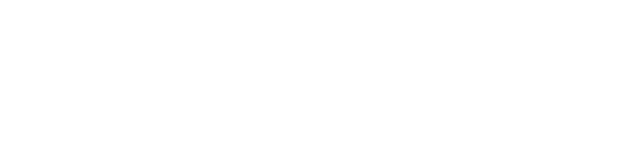
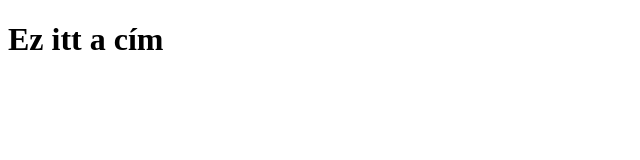
Before and after one commit to sandorlaszlo/my-first-repo, a plain HTML site: page index.html in a window 1280 px wide. Shown: the whole page, without its empty margins (0-640 px from the left). Drawn offline with Linux system fonts and the light colour scheme.

Commit message:
h1 added

```diff
--- a/index.html
+++ b/index.html
@@ -6,6 +6,6 @@
     <title>Document</title>
 </head>
 <body>
-
+    <h1>Ez itt a cím</h1>
 </body>
 </html>
```
